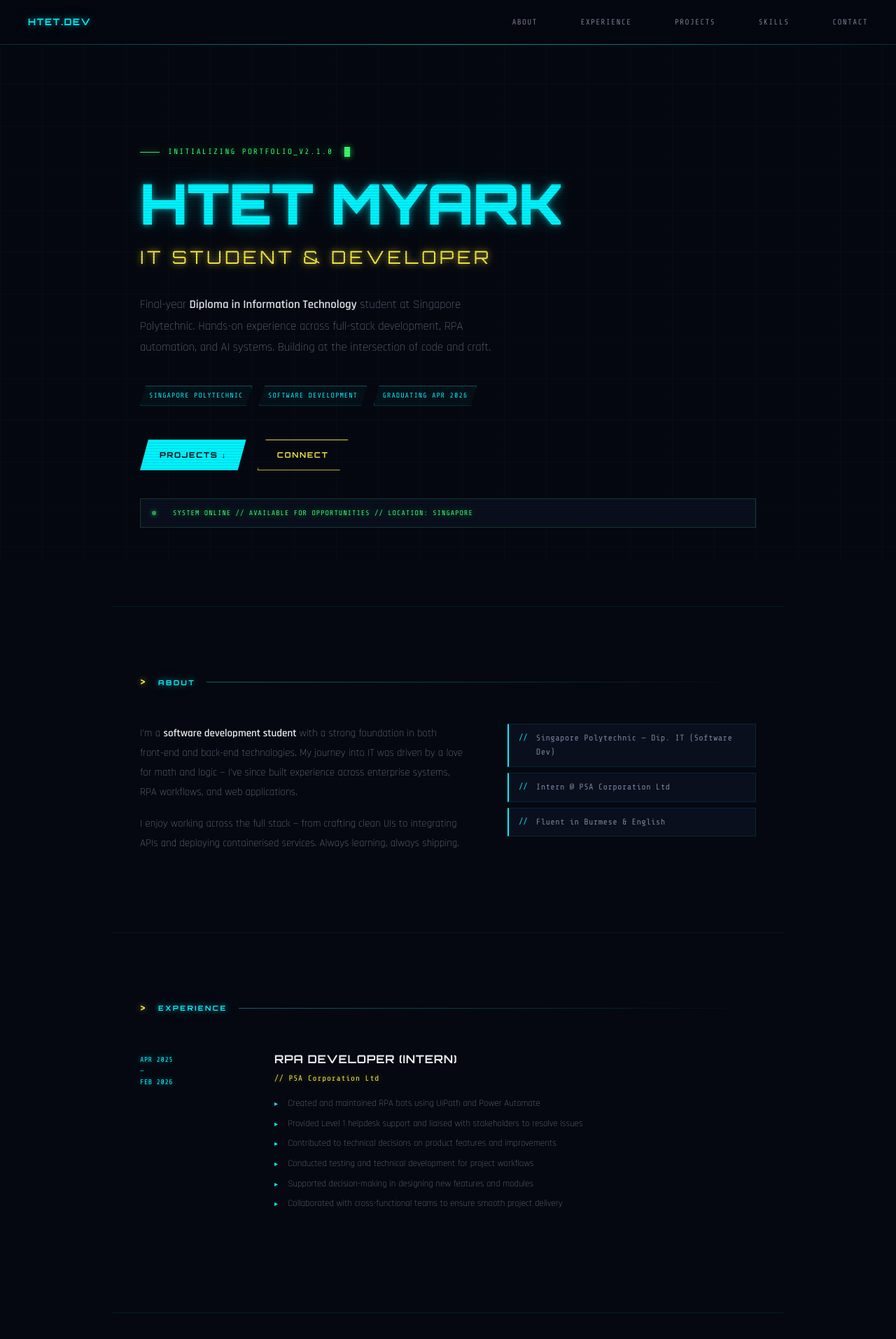
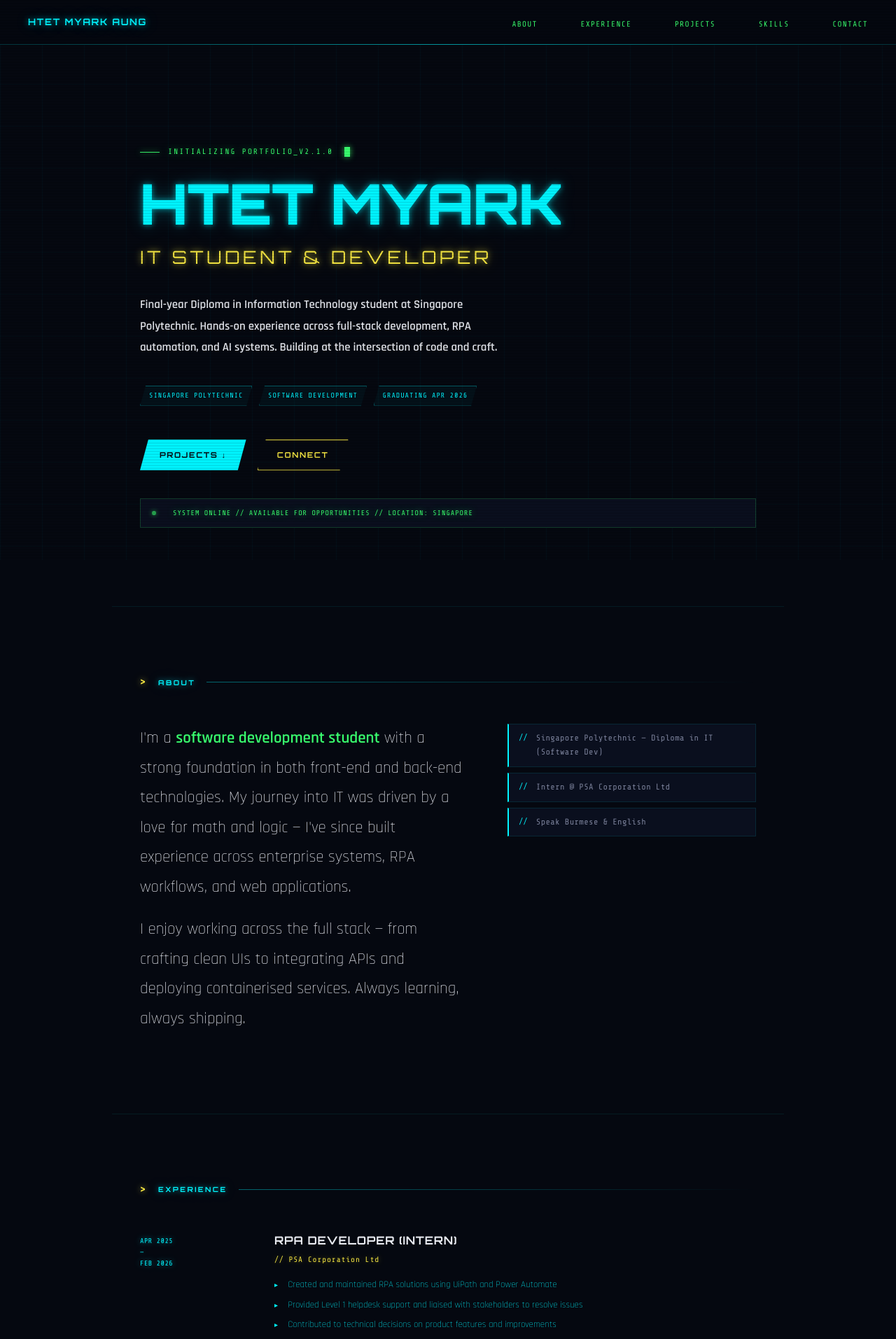
Before and after one commit to Htet-Myark/htet-portfolio-v2, a React (Vite) app: page / in a window 1280 px wide. Shown: the top 1913 px of the page at 70% size. Built offline with nearby package versions, Linux system fonts and the light colour scheme.

Commit message:
certificate added and design modified

```diff
--- a/src/components/About.jsx
+++ b/src/components/About.jsx
@@ -19,9 +19,9 @@ export default function About() {
           </p>
         </div>
         <ul className="detail-list">
-          <li className="reveal-left delay-1">Singapore Polytechnic — Dip. IT (Software Dev)</li>
+          <li className="reveal-left delay-1">Singapore Polytechnic — Diploma in IT (Software Dev)</li>
           <li className="reveal-left delay-2">Intern @ PSA Corporation Ltd</li>
-          <li className="reveal-left delay-3">Fluent in Burmese &amp; English</li>
+          <li className="reveal-left delay-3">Speak Burmese &amp; English</li>
         </ul>
       </div>
     </section>
--- a/src/components/Certificates.jsx
+++ b/src/components/Certificates.jsx
@@ -1,8 +1,8 @@
 import React from 'react'
 
 const certs = [
-  { name: 'Certificate in Data & Analytics', issuer: 'Singapore Polytechnic' },
-  { name: 'AI Ethics & Governance (Associate Level)', issuer: 'Singapore Computer Society' },
+  { name: 'Certificate in Data & Analytics', issuer: 'Singapore Polytechnic',link: 'https://letters.gov.sg/i57jf-w3309-kq16n-rllq7' },
+  { name: 'AI Ethics & Governance (Associate Level)', issuer: 'Singapore Computer Society',link: 'https://drive.google.com/drive/folders/15zBT6Igfqlt80lvPuGblb2GBXtKv9vcw' },
 ]
 
 export default function Certificates() {
@@ -14,6 +14,13 @@ export default function Certificates() {
           <div className={`cert-card reveal-scale delay-${i + 1}`} key={i}>
             <div className="cert-name">{c.name}</div>
             <div className="cert-issuer">// {c.issuer}</div>
+            <div className='cert-link-container'>
+              {c.link && (
+                <a href={c.link} target="_blank" rel="noopener noreferrer" className="cert-link">
+                  View Credential
+                </a>
+              )}
+            </div>
           </div>
         ))}
       </div>
--- a/src/components/Contact.jsx
+++ b/src/components/Contact.jsx
@@ -5,8 +5,7 @@ export default function Contact() {
     <section id="contact">
       <p className="section-heading reveal">Contact</p>
       <p className="contact-intro reveal delay-1">
-        Open to internship opportunities, junior developer roles, and interesting collaborations.
-        Reach out — I respond.
+        I'm always open to connecting with fellow developers, recruiters, or anyone interested in chatting about tech. Feel free to reach out via email or connect with me on GitHub and LinkedIn!
       </p>
       <div className="contact-row">
         <a href="mailto:htetmyark@gmail.com" className="contact-link reveal delay-2">
@@ -15,7 +14,7 @@ export default function Contact() {
         <a href="https://github.com/htet-myark" target="_blank" rel="noopener noreferrer" className="contact-link reveal delay-3">
           GITHUB
         </a>
-        <a href="https://www.linkedin.com/in/htet-myark-8a" target="_blank" rel="noopener noreferrer" className="contact-link reveal delay-4">
+        <a href="https://sg.linkedin.com/in/htet-myark-aung" target="_blank" rel="noopener noreferrer" className="contact-link reveal delay-4">
           LINKEDIN
         </a>
       </div>
--- a/src/components/Experience.jsx
+++ b/src/components/Experience.jsx
@@ -6,7 +6,7 @@ const experiences = [
     role: 'RPA Developer (Intern)',
     org: '// PSA Corporation Ltd',
     bullets: [
-      'Created and maintained RPA bots using UiPath and Power Automate',
+      'Created and maintained RPA solutions using UiPath and Power Automate',
       'Provided Level 1 helpdesk support and liaised with stakeholders to resolve issues',
       'Contributed to technical decisions on product features and improvements',
       'Conducted testing and technical development for project workflows',
--- a/src/components/Hero.jsx
+++ b/src/components/Hero.jsx
@@ -17,9 +17,10 @@ export default function Hero() {
       </p>
 
       <p className="hero-sub reveal delay-3">
-        Final-year <strong>Diploma in Information Technology</strong> student at Singapore Polytechnic.
+        <strong>
+        Final-year Diploma in Information Technology student at Singapore Polytechnic.
         Hands-on experience across full-stack development, RPA automation, and AI systems.
-        Building at the intersection of code and craft.
+        Building at the intersection of code and craft.</strong>
       </p>
 
       <div className="hero-badges reveal delay-4">
--- a/src/components/Nav.jsx
+++ b/src/components/Nav.jsx
@@ -9,7 +9,7 @@ export default function Nav() {
   }, [])
   return (
     <nav className={scrolled ? 'scrolled' : ''}>
-      <a href="#hero" className="nav-logo">HTET.DEV</a>
+      <a href="#hero" className="nav-logo">HTET MYARK AUNG</a>
       <ul className="nav-links">
         <li><a href="#about">About</a></li>
         <li><a href="#experience">Experience</a></li>
--- a/src/index.css
+++ b/src/index.css
@@ -31,7 +31,7 @@ body {
   font-family: var(--sans);
   background: var(--bg);
   color: var(--fg);
-  font-size: 15px;
+  font-size: 23px;
   line-height: 1.65;
   -webkit-font-smoothing: antialiased;
   overflow-x: hidden;
@@ -146,7 +146,7 @@ nav.scrolled { border-color: rgba(0, 245, 255, 0.35); }
   font-family: var(--mono);
   font-size: 11px;
   letter-spacing: .12em;
-  color: var(--muted);
+  color: var(--green);
   text-transform: uppercase;
   text-decoration: none;
   transition: color 0.2s, text-shadow 0.2s;
@@ -446,14 +446,15 @@ section + section {
 }
 
 .about-text p {
-  color: var(--muted);
+  color: var(--fg);
   margin-bottom: 1.1rem;
   line-height: 1.85;
   font-weight: 300;
+  color: var(--mute);
 }
 
 .about-text p strong {
-  color: var(--fg);
+  color: var(--green);
   font-weight: 600;
 }
 
@@ -549,6 +550,7 @@ section + section {
   position: relative;
   line-height: 1.65;
   font-weight: 300;
+  color: #00f5ff;
 }
 
 .exp-bullets li::before {
@@ -571,6 +573,8 @@ section + section {
   position: relative;
   overflow: hidden;
   transition: border-color 0.25s, transform 0.3s cubic-bezier(0.16,1,0.3,1), box-shadow 0.3s;
+
+
 }
 
 /* corner decoration */
@@ -584,6 +588,7 @@ section + section {
   border-color: transparent var(--cyan) transparent transparent;
   opacity: 0.35;
   transition: opacity 0.25s;
+
 }
 
 .project-card::after {
@@ -647,6 +652,7 @@ section + section {
   line-height: 1.75;
   margin-bottom: 1.1rem;
   font-weight: 300;
+  color: #00f5ff;
 }
 
 .tags { display: flex; flex-wrap: wrap; gap: .4rem; }
@@ -673,7 +679,8 @@ section + section {
 
 .skill-pill {
   font-family: var(--mono);
-  font-size: 11px;
+  font-size: 15px;
+  font-weight: 120;
   letter-spacing: .08em;
   padding: 7px 16px;
   background: var(--card);
@@ -744,12 +751,16 @@ section + section {
   letter-spacing: .05em;
   text-shadow: var(--glow-m);
 }
+.cert-link-container{
+  font-size: 12px;
+  color: #39ff6e;
+}
 
 /* ── CONTACT ────────────────────────────────────────── */
 .contact-intro {
   font-family: var(--sans);
   font-size: 1rem;
-  color: var(--muted);
+  color: var(--fg);
   margin-bottom: 2.5rem;
   line-height: 1.8;
   max-width: 500px;
```
